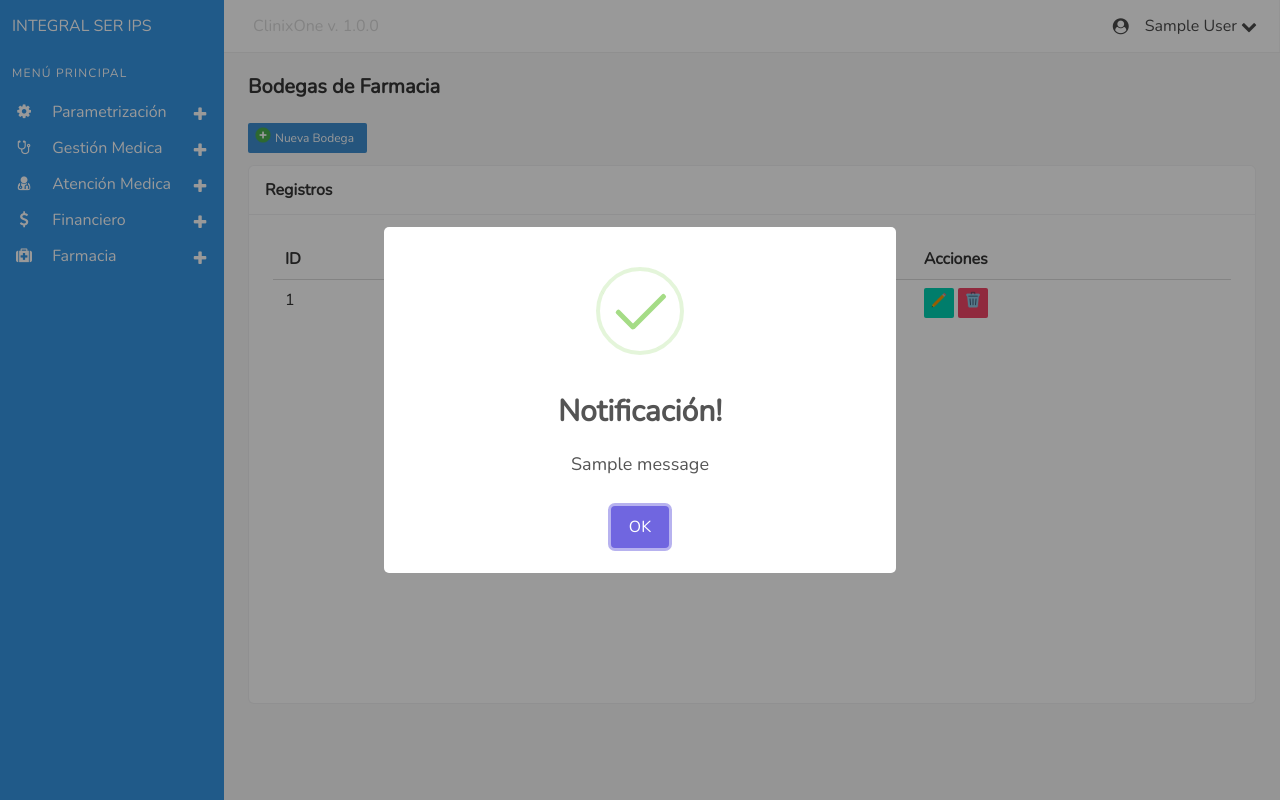
After one commit to devjoit1-creator/ClinixOne_1.0.0, a Flask app: page /bodegas in a window 1280 px wide. The commit adds this page. Run offline with Flask 3, Linux system fonts and the light colour scheme; the visitor is signed in with stand-in values (Sample User, id 1); tables that the repository leaves empty or names only in its code hold one stand-in row (values such as "Sample post"); one stand-in notice (Sample message) is shown; some libraries are stand-ins or nearby versions.

Commit message:
Modulo Farmacia - Primeras Ventanas

```diff
--- a/app/__init__.py
+++ b/app/__init__.py
@@ -16,6 +16,7 @@ from app.routes.administradoras_routes import bp_administradoras
 from app.routes.medico_routes import bp_medicos
 from app.routes.habitaciones_routes import bp_habitaciones
 from app.routes.resfacturacion_routes import bp_resfacturacion
+from app.routes.rda_routes import bp_rda
 
 # Importando los Blueprints Gestión Medica
 from app.routes.paciente_routes import bp_pacientes
@@ -41,8 +42,9 @@ from app.routes.fuentes_routes import bp_fuentes
 from app.routes.rips_routes import bp_rips
 from app.routes.notascredito_routes import bp_notascredito
 
-# Importando los Blueprints RDA
-from app.routes.rda_routes import bp_rda
+# Importando los Blueprints Farmacia
+from app.routes.bodegas_routes import bp_bodegas
+
 
 #BluePrints Pendientes
 """ from app.routes.prevaloraciones_routes import prevaloraciones_blueprint
@@ -69,6 +71,7 @@ app.register_blueprint(bp_administradoras)
 app.register_blueprint(bp_medicos)
 app.register_blueprint(bp_habitaciones)
 app.register_blueprint(bp_resfacturacion)
+app.register_blueprint(bp_rda)
 
 # Registro Blueprints Gestión Medica
 app.register_blueprint(bp_pacientes)
@@ -94,8 +97,8 @@ app.register_blueprint(bp_fuentes)
 app.register_blueprint(bp_rips)
 app.register_blueprint(bp_notascredito)
 
-# Registro Blueprints RDA
-app.register_blueprint(bp_rda)
+# Registro Blueprints Farmacia
+app.register_blueprint(bp_bodegas)
 
 #Blueprints Pendientes
 """ app.register_blueprint(prevaloraciones_blueprint) """
--- /dev/null
+++ b/app/routes/bodegas_routes.py
@@ -0,0 +1,79 @@
+from flask import Blueprint, render_template, request, redirect, url_for, flash
+from app.services import bodegas_service
+import mysql.connector.errors as error
+
+#Blueprint
+bp_bodegas = Blueprint('bodegas', __name__)
+
+#Ruta Ventana Bodegas
+@bp_bodegas.get('/bodegas')
+def bodegas():
+    bodegas = bodegas_service.listar_bodegas()
+    return render_template('temp_bodegas/bodegas.html', bodegas = bodegas)
+
+#Ruta Ventana Nueva Bodega
+@bp_bodegas.get('/add_bodega')
+def add_bodega():
+    return render_template('temp_bodegas/add_bodega.html')
+
+#Ruta Metodo Guardar Bodega
+@bp_bodegas.post('/f_addBodega')
+def f_addBodega():
+    try:
+        id_bodega = request.form["id_bodega"]
+        nom_bodega = request.form["nom_bodega"]
+        ubicacion = request.form["ubicacion"]
+
+        bodegas_service.insert_bodega(id_bodega, nom_bodega, ubicacion)
+        flash("Bodega Creada Exitosamente", "success")
+        return redirect(url_for("bodegas.bodegas"))
+
+    except error.Error as e:
+        flash(f"Se presentó un error inesperado: {e.msg}", "error")
+        return redirect(url_for("bodegas.bodegas")), 500
+
+    except Exception as ex:
+        flash(f"Se presentó un error inesperado: {ex}", "error")
+        return redirect(url_for("bodegas.bodegas")), 500
+
+#Ruta Ventana Actualizar Bodega
+@bp_bodegas.get('/edit_bodega/<id>')
+def edit_bodega(id):
+    bodega = bodegas_service.listar_bodega_id(id)
+    return render_template('temp_bodegas/edit_bodega.html', bodega = bodega)
+
+#Ruta Metodo Actualizar Bodega
+@bp_bodegas.post('/f_updateBodega')
+def f_updateBodega():
+    try:
+        nom_bodega = request.form["nom_bodega"]
+        ubicacion = request.form["ubicacion"]
+        id_bodega = request.form["id_bodega"]
+
+        bodegas_service.update_bodega(nom_bodega, ubicacion, id_bodega)
+        flash("Bodega Actualizada Exitosamente", "success")
+        return redirect(url_for("bodegas.bodegas"))
+
+    except error.Error as e:
+        flash(f"Se presentó un error inesperado: {e.msg}", "error")
+        return redirect(url_for("bodegas.bodegas")), 500
+
+    except Exception as ex:
+        flash(f"Se presentó un error inesperado: {ex}", "error")
+        return redirect(url_for("bodegas.bodegas")), 500
+
+#Ruta Metodo Eliminar Bodega
+@bp_bodegas.get('/drop_bodega/<id>')
+def drop_bodega(id):
+    try:
+        bodegas_service.delete_bodega(id)
+        flash("Bodega Eliminada Exitosamente", "success")
+        return redirect(url_for("bodegas.bodegas"))
+
+    except error.Error as e:
+        flash(f"Se presentó un error inesperado: {e.msg}", "error")
+        return redirect(url_for("bodegas.bodegas")), 500
+
+    except Exception as ex:
+        flash(f"Se presentó un error inesperado: {ex}", "error")
+        return redirect(url_for("bodegas.bodegas")), 500
--- a/app/static/js/dashboard.js
+++ b/app/static/js/dashboard.js
@@ -4,6 +4,7 @@ const $menu1 = document.getElementById("toogle-list-1");
 const $menu2 = document.getElementById("toogle-list-2");
 const $menu3 = document.getElementById("toogle-list-3");
 const $menu4 = document.getElementById("toogle-list-4");
+const $menu5 = document.getElementById("toogle-list-5");
 
 const activarPerfil = () => {
     let perfil = $profile.value;
@@ -12,10 +13,15 @@ const activarPerfil = () => {
         $menu2.classList.remove('is-hidden');
         $menu3.classList.remove('is-hidden');
         $menu4.classList.remove('is-hidden');
+        $menu5.classList.remove('is-hidden');
     }else if (perfil === "2"){
         $menu3.classList.remove('is-hidden');
     }else if (perfil === "3"){
         $menu2.classList.remove('is-hidden');
+    }else if (perfil === "4"){
+        $menu4.classList.remove('is-hidden');
+    }else if (perfil === "5"){
+        $menu5.classList.remove('is-hidden');
     }
 }
 
--- a/app/static/js/dataTables.js
+++ b/app/static/js/dataTables.js
@@ -971,3 +971,20 @@ let tableParametrosRDA = new DataTable('#tablaParametrosRDA',{
         }
   }
 })
+
+let tableBodegas = new DataTable('#tablaBodegas',{
+  language:{
+    lengthMenu: "Mostrar _MENU_ registros por pagina",
+        zeroRecords: "Sin registros encontrados",
+        info: "Mostrando pagina _PAGE_ de _PAGES_",
+        infoEmpty: "No hay registros disponibles",
+        infoFiltered: "(filtrado de _MAX_ registros)",
+        search: "Filtrar:",
+        paginate: {
+          first: "Primera",
+          last: "Última",
+          next: "Siguiente",
+          previous: "Anterior"
+        }
+  }
+})
--- a/app/templates/menu.html
+++ b/app/templates/menu.html
@@ -257,6 +257,27 @@
                         </ul>
                     </li>
                 </ul>
+                <ul class="menu-list is-hidden" id="toogle-list-5">
+                    <li>
+                        <a class="has-icon has-dropdown-icon">
+                            <span class="icon is-small"><i class="fa fa-medkit"></i></span>
+                            <span class="menu-item-label">Farmacia</span>
+                            <div class="dropdown-icon">
+                                <span class="icon"><i class="fa fa-plus"></i></span>
+                            </div>
+                        </a>
+                        <ul id="list-5">
+                            <li class="menu-item"><a href="{{ url_for('bodegas.bodegas') }}">
+                                <span class="icon is-small"><i class="fa fa-arrow-circle-right" aria-hidden="true"></i></span>
+                                <span>Bodegas</span>
+                            </a></li>
+                            <li class="menu-item"><a href="#">
+                                <span class="icon is-small"><i class="fa fa-arrow-circle-right" aria-hidden="true"></i></span>
+                                <span>Referencias</span>
+                            </a></li>
+                        </ul>
+                    </li>
+                </ul>
             </div>
         </aside>
         <section class="section is-main-section">
--- /dev/null
+++ b/app/templates/temp_bodegas/bodegas.html
@@ -0,0 +1,108 @@
+{% extends 'menu.html' %}
+
+{% block css %}
+<style>
+    .inter-scrollable-section {
+        height: 55vh;
+        overflow-y: scroll;
+        padding: 0rem 0rem;
+    }
+</style>
+{% endblock %}
+{% block title %}Bodegas Farmacia{% endblock %}
+
+{% block content %}
+<h5 class="title is-5">Bodegas de Farmacia</h5>
+<div class="container">
+    <div class="field is-grouped">
+        <p class="control">
+            <a href="{{ url_for('bodegas.add_bodega') }}" class="button is-small is-info">
+                <span class="icon is-small"><i aria-hidden="true"><img src="{{ url_for('static', filename='img/icons/añadir.png')}}" alt="icon"></i></span>
+                <span>Nueva Bodega</span>
+            </a>
+        </p>
+    </div>
+    <div class="card">
+        <header class="card-header">
+            <p class="card-header-title">Registros</p>
+        </header>
+        <div class="card-content">
+            <div class="content">
+                <section class="inter-scrollable-section">
+                    <table id="tablaBodegas" class="table is-striped" style="width: 100%;">
+                        <thead>
+                            <tr>
+                                <th scope="col" style="width: 30%;">ID</th>
+                                <th scope="col" style="width: 30%;">Nombre</th>
+                                <th scope="col" style="width: 30%;">Acciones</th>
+                            </tr>
+                        </thead>
+                        <tbody>
+                            {% for bodega in bodegas %}
+                            <tr>
+                                <td class="valor_id" style="width: 30%;">{{ bodega.ID }}</td>
+                                <td style="width: 30%;">{{ bodega.nombre }}</td>
+                                <td style="width: 30%;">
+                                    <a href="{{ url_for('bodegas.edit_bodega', id = bodega.ID )}}" class="button is-small is-primary has-tooltip-bottom" data-tooltip="Editar" style="padding: 0em 1.0em;">
+                                        <span class="icon is-small"><i aria-hidden="true"><img src="{{ url_for('static', filename='img/icons/editar.png')}}" alt="icon"></i></span>
+                                    </a>
+                                    <a onclick="confirmacion()" class="enlace_eliminar button is-small is-danger has-tooltip-bottom" data-tooltip="Eliminar" style="padding: 0em 1.0em;">
+                                        <span class="icon is-small"><i aria-hidden="true"><img src="{{ url_for('static', filename='img/icons/basura.png')}}" alt="icon"></i></span>
+                                    </a>
+                                </td>
+                            </tr>
+                            {% endfor %}
+                        </tbody>
+                    </table>
+                </section>
+            </div>
+        </div>
+    </div>
+</div>
+{% endblock %}
+
+{% block scripts %}
+{% with messages = get_flashed_messages(with_categories=True) %}
+    {% if messages %}
+        {% for category, message in messages %}
+        <script>
+            Swal.fire({
+                title: "Notificación!",
+                text: "{{ message }}",
+                icon: "{{ category }}"
+            })
+        </script>
+        {% endfor %}
+    {% endif %}
+{% endwith %}
+
+<script>
+    const confirmacion = (id_bodega) => {
+        Swal.fire({
+            title: "Esta Seguro(a)?",
+            text: "Esta acción no se puede revertir!",
+            icon: "warning",
+            showCancelButton: true,
+            confirmButtonText: "Si, Eliminar!",
+            confirmButtonColor: "#48c78e",
+            cancelButtonText: "No, Cancelar",
+            cancelButtonColor: "#f14668",
+            showCancelButton: true,
+            allowOutsideClick: false
+        }).then((result) => {
+            if (result.isConfirmed) {
+                window.location.href = `/drop_bodega/${id_bodega}`
+            }
+        });
+    };
+
+    $(document).ready(function(){
+        $('#tablaBodegas').off('click', 'enlace_eliminar').on('click', '.enlace_eliminar', function(event){
+            event.preventDefault();
+            const fila = $(this).closest('tr');
+            const id_bodega = fila.find('.valor_id').text();
+            confirmacion(id_bodega);
+        })
+    });
+</script>
+{% endblock %}
```
Also changed, not shown: app/routes/rda_routes.py (+16 -18 lines), app/services/bodegas_service.py (added, +98 -0 lines), app/static/js/bodegas/add_bodega.js (added, +60 -0 lines), app/static/js/bodegas/edit_bodega.js (added, +60 -0 lines), app/templates/temp_bodegas/add_bodega.html (added, +71 -0 lines), app/templates/temp_bodegas/edit_bodega.html (added, +71 -0 lines).
